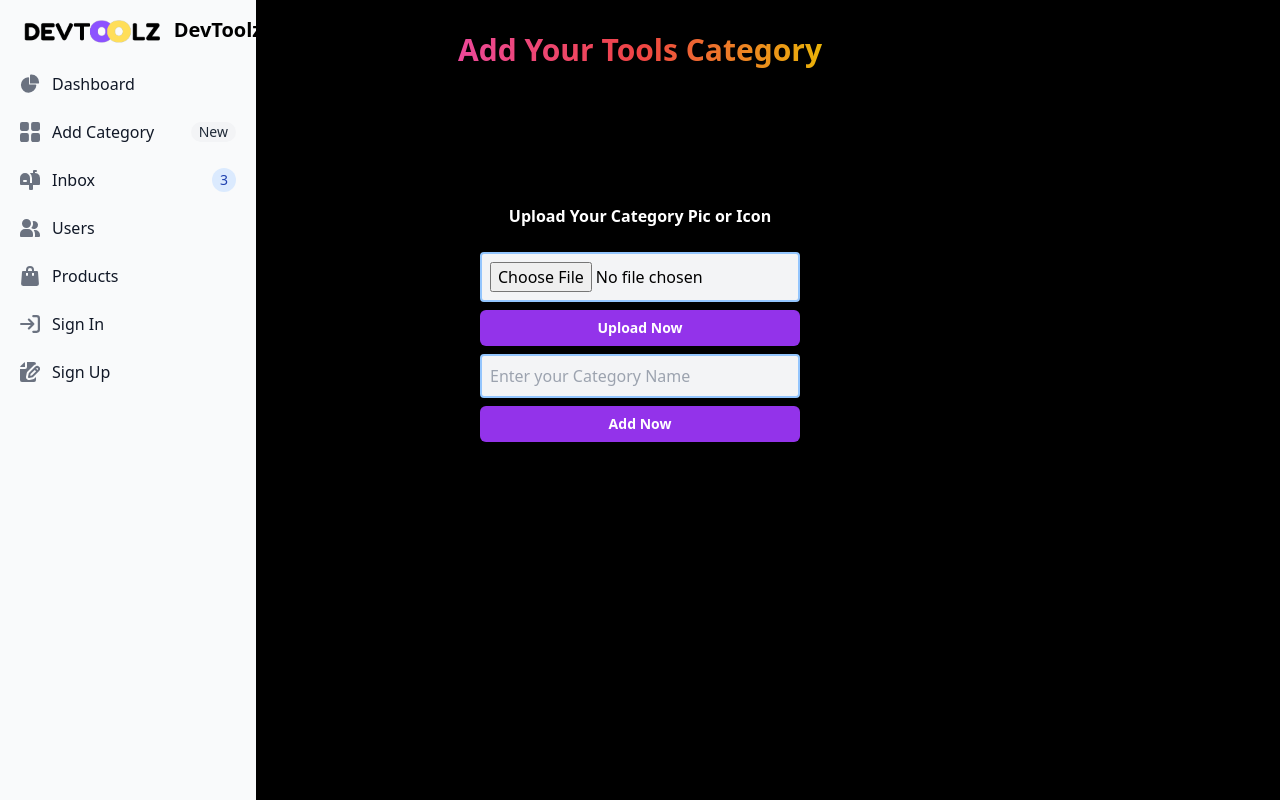
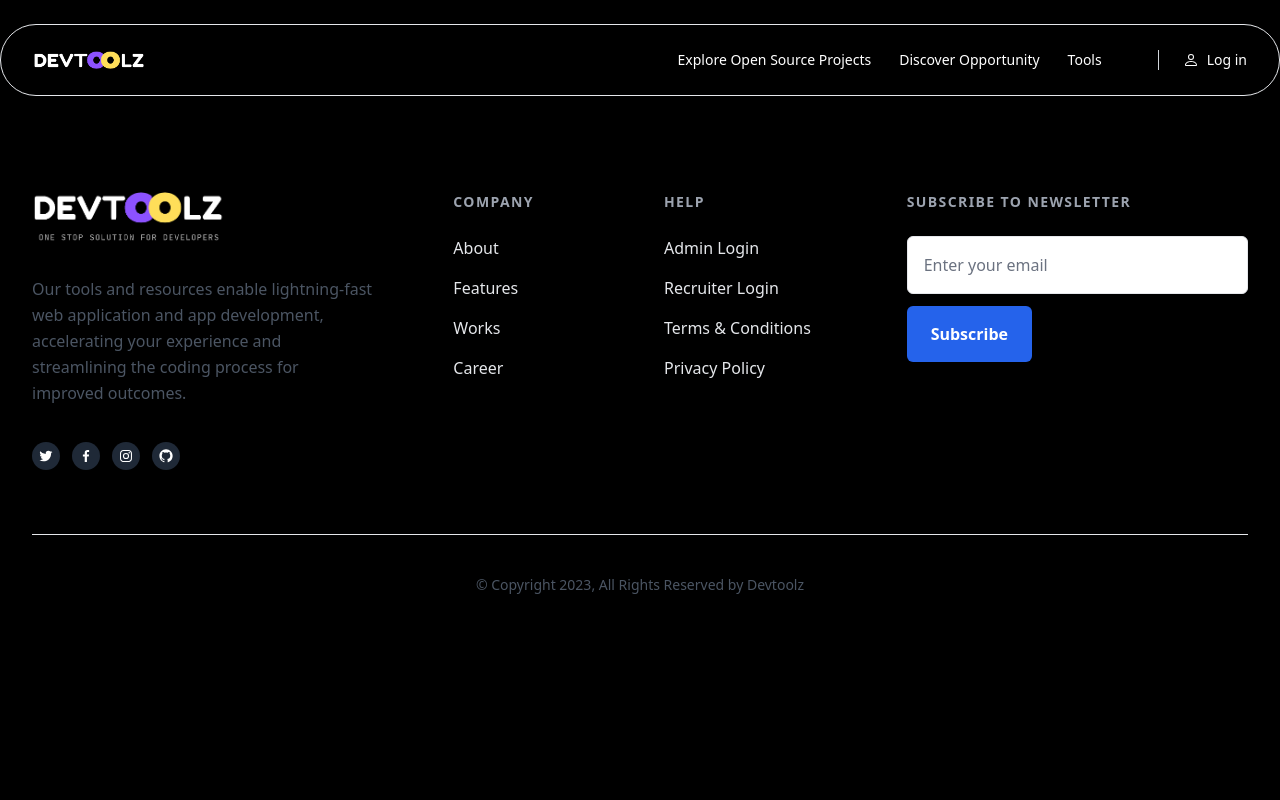
Before and after one commit to gyancodes/devtoolz, a Next.js app: page /admin/component/AddCategory in a window 1280 px wide. Shown: the top 800 px of the page. Built offline with nearby package versions, Linux system fonts and the light colour scheme.

Commit message:
ui fixed

```diff
--- /dev/null
+++ b/models/DevTool.js
@@ -0,0 +1,7 @@
+import mongoose from "mongoose";
+const DevToolSchema = new mongoose.Schema({
+    name: {type: String, required:true},
+    img:{type: String, default:""},
+}, {timestamps: true});
+mongoose.models = {};
+export default mongoose.model('DevTool', DevToolSchema);
--- a/package.json
+++ b/package.json
@@ -21,7 +21,6 @@
     "react-dom": "latest",
     "react-hot-toast": "^2.4.1",
     "react-icons": "^4.11.0",
-    "react-toast": "^1.0.3",
     "react-toastify": "^9.1.3",
     "react-top-loading-bar": "^2.3.1"
   },
--- a/src/pages/admin/component/AddCategory.js
+++ b/src/pages/admin/component/AddCategory.js
@@ -1,117 +1,8 @@
 import React from 'react'
-import Sidebar from './Sidebar'
-import { ToastContainer, toast } from 'react-toastify';
-import { useState } from 'react';
+
 const AddCategory = () => {
-    const[loading, setLoading]=useState(false);
-  const [id,setId]=useState('');
-  const [text,setText]=useState('');
-  const[image,setImage]=useState("");
-  const [ url, setUrl ] = useState("");
-  const handleChange=(e)=>{
-    if(e.target.name=="text"){
-   setText(e.target.value);
-    }
-    else if (e.target.name === "image") {
-      setImage(e.target.files[0]);
-    }
-    }
-    const uploadImage = () => {
-      setLoading(true)
-      const data = new FormData()
-      data.append("file", image)
-      data.append("upload_preset", "dgdea2n8")
-      data.append("cloud_name","dawzncoau")
-      fetch("https://api.cloudinary.com/v1_1/dawzncoau/image/upload",{
-      method:"post",
-      body: data
-      })
-      .then(resp => resp.json())
-      .then(data => {
-        setLoading(false);
-        toast.success("Successfully Upload Your Profile Picture", {
-          position: "top-left",
-          autoClose: 3000,
-          hideProgressBar: false,
-          closeOnClick: true,
-          pauseOnHover: true,
-          draggable: true,
-          progress: undefined,
-          theme: "light",
-          });
-      setUrl(data.url)
-      })
-      .catch(err => {
-      toast.error("Sorry some error occured please try again after some time", {
-        position: "top-left",
-        autoClose: 3000,
-        hideProgressBar: false,
-        closeOnClick: true,
-        pauseOnHover: true,
-        draggable: true,
-        progress: undefined,
-        theme: "light",
-        });
-      })
-      }
-      const handleSubmit=()=>{
-
-      }
   return (
-
-    <div className='min-h-screen'>
-         <ToastContainer
-position="top-left"
-autoClose={5000}
-hideProgressBar={false}
-newestOnTop={false}
-closeOnClick
-rtl={false}
-pauseOnFocusLoss
-draggable
-pauseOnHover
-theme="light"
-
-/>
-        <Sidebar/>
-        <style jsx global>{`
-        .footer {
-          display: none;
-        }
-        .Navbar {
-          display: none;
-        }
-      `}</style>
-      <div className="max-w-2xl mx-auto text-center mt-8" id="Devresources ">
-        <span className="font-semibold text-3xl bg-gradient-to-r from-pink-500 via-red-500 to-yellow-500 text-transparent bg-clip-text">
-          Add Your Tools Category
-        </span>
-      </div>
-      <div className= 'flex justify-center items-center flex-col py-28'>
-      <label htmlFor='pass-basic1' className='font-bold text-white mt-6'>Upload Your Category Pic or Icon </label>
-    <input
-            onChange={handleChange}
-              id="image"
-              name="image"
-              type="file"
-              className='mt-6 border-2 border-blue-300 p-2 rounded w-80 focus:outline-none focus:border-blue-600 bg-gray-100'
-            />
-
-            <button onClick={uploadImage} className='my-2 flex w-80 justify-center rounded-md bg-purple-600  px-3 py-1.5 text-sm font-semibold leading-6 text-white shadow-sm hover:bg-blue-800 focus-visible:outline focus-visible:outline-2 focus-visible:outline-offset-2 focus-visible:outline-pink-600'>
-            Upload Now
-          </button>
-          <input
-            onChange={handleChange}
-              id="text"
-              name="text"
-              type="text"
-              placeholder='Enter your Category Name'
-              className='border-2 border-blue-300 p-2 rounded w-80 focus:outline-none focus:border-blue-600 bg-gray-100'
-            />
-            <button onClick={handleSubmit} className='my-2 flex w-80 justify-center rounded-md bg-purple-600  px-3 py-1.5 text-sm font-semibold leading-6 text-white shadow-sm hover:bg-blue-800 focus-visible:outline focus-visible:outline-2 focus-visible:outline-offset-2 focus-visible:outline-pink-600'>
-            Add Now
-          </button>
-      </div>
+    <div>
 
     </div>
   )
--- /dev/null
+++ b/src/pages/api/AddCategorytool.js
@@ -0,0 +1,32 @@
+
+import connectDb from "../middleware/mongoose";
+import DevTool from "../../../models/DevTool";
+const handler = async (req, res) => {
+  if(req.method=="POST"){
+    if(req.body.task=="save"){
+
+    try{
+        let a = new DevTool({
+            name:req.body.name,
+            img:req.body.img
+        })
+        await a.save();
+        res.status(200).json({ success: true,message:"Category added successfully"});
+    }
+    catch(err){
+        res.status(200).json({ success: false,message:"Something went wrong please try again later. Internal server error"});
+    }
+
+  }
+  else{
+    let a = await DevTool.find();
+    res.status(200).json({ success: true,data:a});
+}
+
+}
+
+  else{
+    res.status(400).json({ message: "This method is not allowed" ,success:false});
+}
+}
+export default connectDb(handler);
--- a/src/pages/components/Footer.js
+++ b/src/pages/components/Footer.js
@@ -3,7 +3,7 @@ import Link from "next/link";
 const Footer = () => {
   return (
     <div>
-      <section className="py-10 bg-black sm:pt-16 lg:pt-24">
+      <section className="py-10 bg-black sm:pt-16 lg:pt-24 footer">
         <div className="px-4 mx-auto sm:px-6 lg:px-8 max-w-7xl">
           <div className="grid grid-cols-2 md:col-span-3 lg:grid-cols-6 gap-y-16 gap-x-12">
             <div className="col-span-2 md:col-span-3 lg:col-span-2 lg:pr-8">
--- a/src/pages/login.js
+++ b/src/pages/login.js
@@ -81,7 +81,7 @@ const Login = () => {
             JSON.stringify({ token: response.token, email: response.email })
           );
           setLoading(false);
-          router.push("/Admin");
+          router.push("/admin/");
         } else if (!response.success) {
           toast.error(`${response.message}`, {
             position: "top-right",
```
Also changed, not shown: 2 other files (tests, documents, lock files or other folders).
